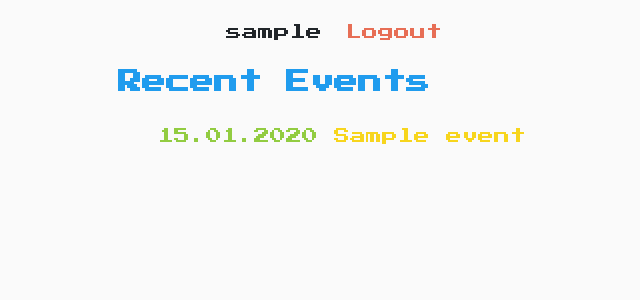
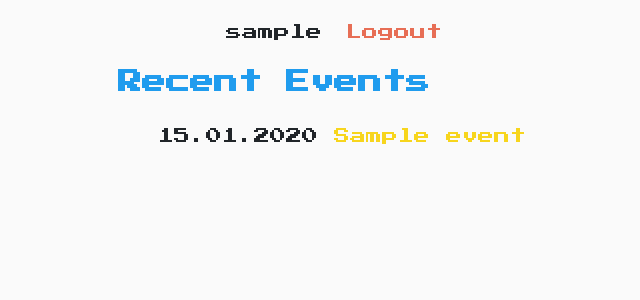
Before and after one commit to cb109/gamedoodle, a Django app: template gamedoodle/core/templates/core/event_list.html in a window 1280 px wide. Shown: the top 300 px of the page, without its empty margins (318-958 px from the left). Run offline with Django 3.2, Linux system fonts and the light colour scheme; tables that the repository leaves empty hold one stand-in row (values such as "Sample post"); the template is opened without the code that fills it: values that come from a table or form of the project are taken from there, most other values are stand-ins (such as "Sample title", 1, 10 or a date in 2020); some libraries are stand-ins or nearby versions.

Commit message:
Tweak date color

```diff
--- a/gamedoodle/core/templates/core/event_list.html
+++ b/gamedoodle/core/templates/core/event_list.html
@@ -7,7 +7,7 @@
   {% for event in events %}
   <li style="margin-bottom: 8px;">
     {% if event.date %}
-      <span class="nes-text is-success">
+      <span class="nes-text">
         {{ event.date|date:"d.m.Y" }}
       </span>
       {% else %}
```
